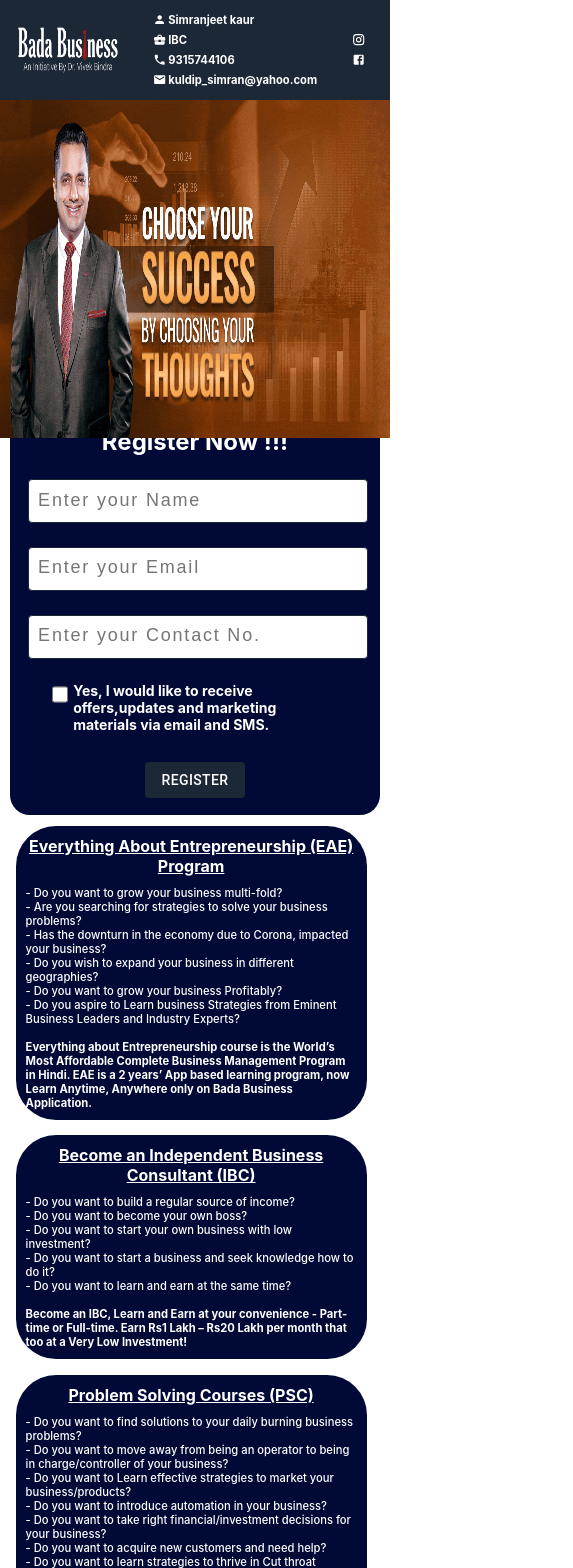
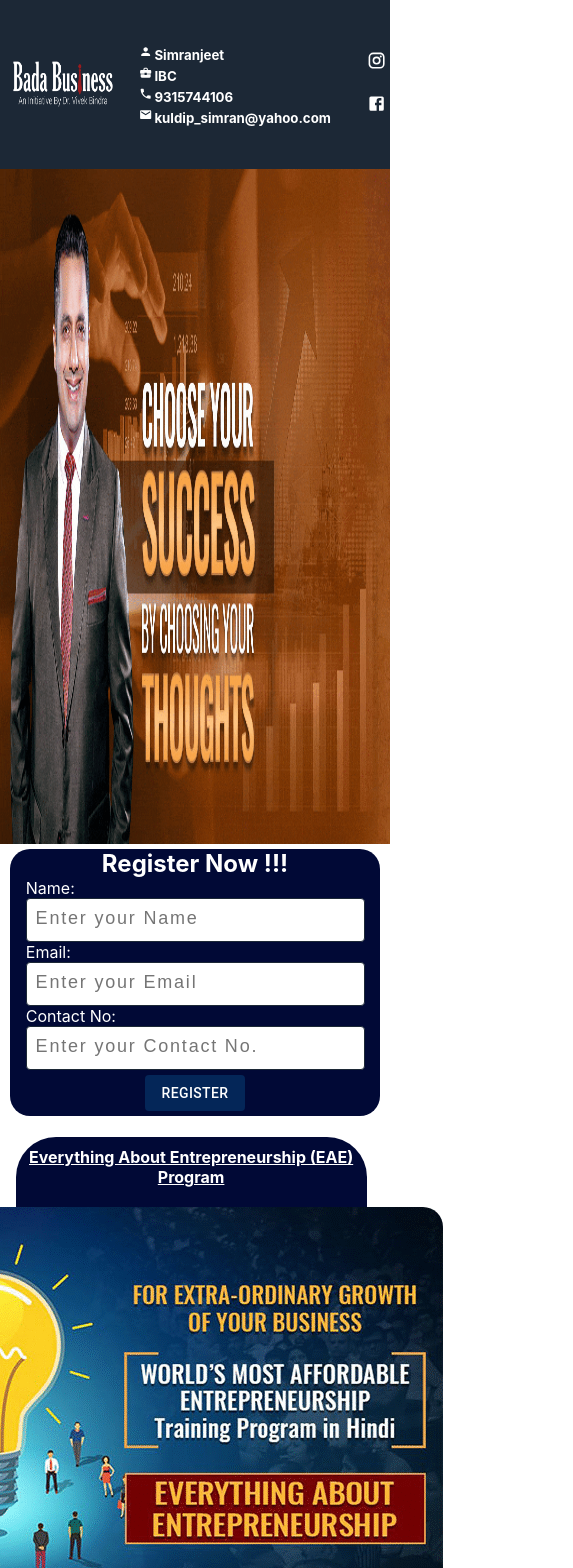
Before and after one commit to varunjeett/Bada_Business, a React (Create React App) app: page / in a window 390 px wide. Shown: the top 1568 px of the page, 573 px wide, since content can reach past the window. Built offline with nearby package versions, Linux system fonts and the light colour scheme.

Commit message:
some bugs

```diff
--- a/public/index.html
+++ b/public/index.html
@@ -9,7 +9,7 @@
       name="description"
       content="Join Dr. Vivek Bindra's Bada business team and earn 1 Lakh income working as parttime"
     />
-    <link rel="apple-touch-icon" href="%PUBLIC_URL%/logo192.png" />
+    <link rel="apple-touch-icon" href="%PUBLIC_URL%/BBLOGO.png" />
     <!--
       manifest.json provides metadata used when your web app is installed on a
       user's mobile device or desktop. See https://developers.google.com/web/fundamentals/web-app-manifest/
@@ -24,7 +24,7 @@
       work correctly both with client-side routing and a non-root public URL.
       Learn how to configure a non-root public URL by running `npm run build`.
     -->
-    <title>Earn 1 lakh per month as parttime income with Dr. Vivek Bindra </title>
+    <title>Earn 1 lakh per month as parttime income with Dr.Vivek Bindra</title>
   </head>
   <body>
     <noscript>You need to enable JavaScript to run this app.</noscript>
--- a/src/Footer.css
+++ b/src/Footer.css
@@ -5,7 +5,6 @@
     display: flex;
     align-items: center;
     justify-content: space-around;
-
 }
 
 .footer__logo > img {
--- a/src/Header.css
+++ b/src/Header.css
@@ -1,18 +1,10 @@
 .header{
-    height: 100px;
+    height: 20vh;
     width:100%;
     background-color: #1C2836;
     display: flex;
-    flex-direction: row;
     align-items: center;
     justify-content: space-around;
-    position: sticky;
-    top: 0;
-   z-index: 100;
-}
-
-.header__logo{
-    flex: 0.2;
 }
 
 .header__logo > img {
@@ -20,12 +12,10 @@
     width: 200px;
 }
 
-.header__contact {
-    flex: 0.5;
+.header__contact{
     display: flex;
-    flex-direction: row;
+    flex-direction: column;
     color: white;
-    justify-content: space-around;
 }
 
 .header__text {
@@ -33,14 +23,12 @@
     flex-direction: row;
 }
 
-.header__text > h4 {
-    margin-top: 6px ;
-    margin-left: 4px;
+.header__text > h5 {
+    margin-top: 5px ;
+    margin-left:2px;
 }
 
-
 .header__icons {
-    flex: 0.2;
     display:flex;
     flex-direction: column;
 }
@@ -50,12 +38,29 @@
     text-decoration: none;
 
 }
+.icons{
+    margin: 10px;
+}
 
 @media screen and (max-width:960px){
 
+
+
     .header{
+        height: 20vh;
+        width:100%;
+        background-color: #1C2836;
+        display: flex;
+        align-items: center;
         justify-content: space-around;
+        z-index: 100;
+
     }
+
+    .header__logo {
+        flex:0.2;
+    }
+
 
 
     .header__logo > img {
@@ -64,6 +69,7 @@
     }
 
     .header__contact {
+        flex:0.5;
         display: flex;
         flex-direction: column;
         color: white;
@@ -72,19 +78,11 @@
     .header__text {
         display: flex;
         flex-direction: row;
+        font-size: 1.0em !important;
     }
 
-    .header__text > h4 {
-        font-size: 0.7em;
-        margin-top: 3px ;
-        margin-left:2px;
-    }
-
-    .header__icons{
-        font-size: smaller !important;
-    }
-
-    .header__end__icons {
+    .header__icons {
+        flex: 0.2;
         max-width: 20px;
         display:flex;
         flex-direction: column;
@@ -95,6 +93,9 @@
         text-decoration: none;
 
     }
+    .icons{
+        font-size: 1.2em !important;
+    }
 
 
 }
--- a/src/Header.js
+++ b/src/Header.js
@@ -13,45 +13,45 @@
         <div className="header">
 
         <div className="header__logo">
-                <img src={logo}  alt="Relevant Photograph here" />
+            <img src={logo} alt="Relevant Photograph here" />
         </div>
 
         <div className="header__contact">
             <div className="header__text">
                 <span >
-                        <PersonIcon fontSize="large" className="header__icons" />
+                    <PersonIcon className="icon" />
                 </span>
-                    <h4>Simranjeet kaur</h4>
+                <h5>Simranjeet</h5>
             </div>
 
             <div className="header__text">
-                    <span><BusinessCenterIcon fontSize="large"className="header__icons"/></span>
-                    <h4>IBC </h4>
+                <span><BusinessCenterIcon className="icon"/></span>
+                <h5>IBC </h5>
             </div>
 
             <div className="header__text">
                 <span>
-                        <PhoneIcon  fontSize="large" className="header__icons"/>
+                    <PhoneIcon className="icon"/>
                 </span>
-                    <h4> 9315744106</h4>
+                <h5> 9315744106</h5>
             </div>
 
 
             <div className="header__text">
                 <span>
-                        <MailIcon fontSize="large"  className="header__icons" />
+                    <MailIcon className="icon" />
                 </span>
 
-                    <h4> kuldip_simran@yahoo.com</h4>
+                <h5> kuldip_simran@yahoo.com</h5>
             </div>
 
         </div>
 
 
-            <div className="header__end__icons">
+        <div className="header__icons">
             <div className="header__icons__single">
-                <a href="https://bit.ly/2EVbbsr" target="_blank" rel="noopener noreferrer" >  { <InstagramIcon fontSize="large"  className="header__icons"/> }</a>
-                <a href="https://bit.ly/2GbR4Ha" target="_blank"  rel="noopener noreferrer" > { <FacebookIcon fontSize="large"  className="header__icons" /> }</a>
+            <a href="https://bit.ly/2EVbbsr" target="_blank" rel="noopener noreferrer" >  { <InstagramIcon fontSize="large" className="icons"/> }</a>
+            <a href="https://bit.ly/2GbR4Ha" target="_blank" rel="noopener noreferrer" > { <FacebookIcon fontSize="large" className="icons" /> }</a>
             </div>
         </div>
 
--- a/src/Landing.css
+++ b/src/Landing.css
@@ -1,10 +1,10 @@
 .landing__gifleft{
     background-color: rgb(1, 9, 54);
-    border-radius: 40px;
+    border-radius: 20px;
     display: flex;
     flex-direction: column;
-    width: 90%;
-    margin: 4%;
+    width: 100%;
+
 }
 
 .landing__head{
@@ -22,8 +22,7 @@
 }
 
 .landing__gif{
-    flex: 0.4       ;
-
+    flex: 0.4;
 }
 
 .landing__gif > img{
@@ -34,9 +33,11 @@
 }
 
 .landing__text{
+    flex: 0.3;
     color: white;
-    display: grid;
-    place-content: center;
+    /* display: grid;
+    place-content: center; */
+    /* text-align: center; */
     font-weight: bolder;
 }
 
@@ -57,9 +58,12 @@
         font-weight: 500;
     }
 
-    .landing__gif{
-        display: none;
 
+    .landing__gif > img{
+        width: fit-content ;
+        height: fit-content;
+        border-radius: 20px;
+        margin: 10px 10px;
     }
 
     .landing__text{
--- a/src/MiddlePage.css
+++ b/src/MiddlePage.css
@@ -1,68 +1,59 @@
-.middlePage__first{
-    width: 100%;
-    height: 700px;
+.middlepage {
   display: flex;
+  flex-direction: column;
 }
 
-.img__css > img{
+.middlepage__component1 {
+  display: flex;
+  flex-direction: row;
+  background-image: url("Media/banner0.gif");
   width: 100%;
-    height: 80%;
-    z-index: 1;
-    position: absolute;
+  height: 80vh;
+  justify-content: space-around;
+  align-items: center;
+  background-size: 100% 100%;
+  background-repeat: no-repeat;
 }
 
-.middlePage__first{
-    z-index: 2;
-    position: relative;
+.blank {
+  flex: 0.70;
 }
 
-.blank{
-    flex: 0.7;
+.middlepage__form {
+  flex: 0.25;
+  width: 100%;
+  height: 60% ;
 }
 
-.middlePage__form{
-    height: 400px;
-    flex: 0.25;
-    margin-top: 10%;
-
-}
-
-
-
-.review__table{
-
+.review__table {
   background-color: white;
   border-radius: 20px;
   width: 100%;
-    height: 100% ;
+  height: 100%;
   display: flex;
   justify-content: space-around;
   flex-direction: column;
-    margin-top: 5px;
-    margin-bottom: 5px;
+  padding-top: 5px;
+  padding-bottom: 5px;
   align-items: center;
 }
 
-.inputform{
+.inputform {
+  padding-right: 5px;
   width: 90%;
   display: flex;
   flex-direction: column;
   align-items: flex-start;
 }
 
-
-.inputform > input{
+.inputform > input {
   height: 40px;
   border-radius: 4px;
-
-    border: 1px solid #1C2836;
+  border: 1px solid #1c2836;
   width: 100%;
-
 }
 
 .review__table__inside {
-
-    /* display:inline; */
   width: 77%;
   align-items: left;
   font-size: 0.75em;
@@ -71,85 +62,81 @@
   justify-content: space-between;
 }
 
-input[type= checkbox]{
+input[type="checkbox"] {
   margin-top: -5px;
-    height:35px;
+  height: 35px;
   width: 35px;
   margin-right: 5px;
 }
 
 ::placeholder {
-
   font-size: large;
   letter-spacing: 0.1em;
 }
 
-.button__div{
+.button__div {
   margin-top: 5px;
   margin-bottom: 5px;
-
 }
 
-.review__button{
+.review__button {
   position: relative;
   border-radius: 4px;
   font-weight: 200;
   align-self: center;
   align-content: center;
   width: 100px;
-    background-color: #1C2836 !important ;
+  background-color: #1c2836 !important ;
   color: white !important ;
-    border: 1px solid ;
+  border: 1px solid;
   padding: 5px 5px;
-
 }
 .review__button:hover {
   font-weight: bold;
-    box-shadow: 0 12px 16px 0 rgba(0,0,0,0.24), 0 17px 50px 0 rgba(0,0,0,0.19);
+  box-shadow: 0 12px 16px 0 rgba(0, 0, 0, 0.24),
+    0 17px 50px 0 rgba(0, 0, 0, 0.19);
 }
 
-.review__table > input{
+.review__table > input {
   display: block;
   width: 80%;
 }
 
-h1{
+h1 {
   text-align: center;
   text-decoration: underline;
 }
 
-.middle__bottom > img{
+.middle__bottom > img {
   width: 100%;
 }
 
-.end__button{
+.end__button {
   display: grid;
-    place-content: center ;
+  place-content: center;
 }
 
-.end__button__END{
-
+.end__button__END {
   border-radius: 40px;
   font-weight: 300;
   margin-bottom: 20%;
   font-size: large;
-    font-family: 'Cedarville Cursive', cursive;
+  font-family: "Cedarville Cursive", cursive;
   width: 150px;
   color: white;
-    background-image: linear-gradient(#5ba0ff,#89f7fe);
-    border: 1px solid ;
+  background-image: linear-gradient(#5ba0ff, #89f7fe);
+  border: 1px solid;
   border-color: #a88734 #9c7e31 #846a29;
   padding: 4px 7px;
-
 }
 
 .end__button__END:hover {
   font-weight: bold;
-    box-shadow: 0 12px 16px 0 rgba(0,0,0,0.24), 0 17px 50px 0 rgba(0,0,0,0.19);
+  box-shadow: 0 12px 16px 0 rgba(0, 0, 0, 0.24),
+    0 17px 50px 0 rgba(0, 0, 0, 0.19);
 }
 
-
-.middlePage__from__css{
+.middlePage__from__css {
   display: none;
 }
 
@@ -160,26 +147,22 @@
   /* margin-right: 55%; */
 }
 
-
-
-
-@media screen and (max-width:960px){
-    .middlePage__first{
+@media screen and (max-width: 960px) {
+  .middlepage__form {
     display: none;
   }
 
-    .img__css > img{
+  .img__css > img {
     width: 100%;
     height: 40%;
   }
-    .middlePage__form{
-        display:none;
-
+  .middlePage__form {
+    display: none;
   }
 
   .input-feedback {
     color: rgb(235, 54, 54);
-        font-size: 0.7em;
+    font-size: 0.9em;
     margin-bottom: 10px;
     margin-right: 55%;
   }
@@ -188,28 +171,25 @@
     border: 2px solid red;
   }
 
-
-    .middlePage__first{
-
+  .middlePage__first {
     width: 100%;
     height: 310px;
     display: flex;
   }
 
-    .middlePage__from__css{
+  .middlePage__from__css {
     display: flex;
     height: 400px;
     flex: 0.25;
   }
 
-
-    .review__table__css{
-        margin-left:auto;
-        margin-right:auto;
+  .review__table__css {
+    margin-left: auto;
+    margin-right: auto;
     background-color: rgb(1, 9, 54);
     border-radius: 20px;
     width: 95%;
-        height: 100% ;
+    height: 100%;
     display: flex;
     justify-content: space-around;
     flex-direction: column;
@@ -219,10 +199,10 @@
     color: white;
   }
 
-    .review__table__css > input{
+  .review__table__css > input {
     height: 40px;
     border-radius: 4px;
-        border: 1px solid #1C2836;
+    border: 1px solid #1c2836;
     width: 80%;
   }
 
@@ -235,49 +215,43 @@
     justify-content: space-between;
   }
 
-    .review__table__inside__css > input{
+  .review__table__inside__css > input {
     margin-top: 1px;
-        height:25px;
+    height: 25px;
     width: 25px;
     margin-right: 5px;
   }
 
   ::placeholder {
-
     font-size: large;
     letter-spacing: 0.1em;
   }
 
-    .button__div__css{
+  .button__div__css {
     margin-top: 5px;
     margin-bottom: 5px;
-
   }
 
-    .review__button__css{
+  .review__button {
     position: relative;
     border-radius: 4px;
     font-weight: 200;
     align-self: center;
     align-content: center;
     width: 100px;
-        background-color: rgb(0, 51, 128) !important ;
+    letter-spacing: 0.5em;
+    background-color: rgb(4, 38, 88) !important ;
     color: white !important ;
-        border: 1px solid ;
+    border: 1px solid;
     padding: 5px 5px;
-
   }
   .review__button__css:hover {
     font-weight: bold;
-        box-shadow: 0 12px 16px 0 rgba(0,0,0,0.24), 0 17px 50px 0 rgba(0,0,0,0.19);
+    box-shadow: 0 12px 16px 0 rgba(0, 0, 0, 0.24),
+      0 17px 50px 0 rgba(0, 0, 0, 0.19);
   }
 
-    .review__button__css > input{
+  .review__button__css > input {
     margin: 10px;
   }
-
-
-
-
-
 }
--- a/src/MiddlePage.js
+++ b/src/MiddlePage.js
@@ -4,7 +4,7 @@
 import "./MiddlePage.css";
 import f1 from "./Media/f1.jpg";
 import f2 from "./Media/f2.jpg";
-import img1 from './Media/banner0.gif'
+import img1 from "./Media/banner0.gif";
 import Landing3 from "./Landing3";
 import Landing5 from "./Landing5";
 import Landingleft4 from "./Landingleft4";
@@ -14,7 +14,10 @@
 import * as Yup from "yup";
 import { Formik } from "formik";
 
+const obj=new Date();
+
 const MiddlePage = () => (
+
   <Formik
     initialValues={{ name: "", number: "", email: "" }}
 
@@ -27,6 +30,7 @@
           name: values.name,
           number: values.number,
           email: values.email,
+          timestamp: obj.getTime()
         })
         .then(
           alert("Thanks for the submission, we'll get back to you soon !!!")
@@ -34,15 +38,11 @@
         .catch((error) => {
           alert(error.message);
         });
-
-      window.location.reload();
     }}
     validationSchema={Yup.object().shape({
       name: Yup.string().required("Name is required"),
-      email: Yup.string().email().required("Email is required"),
-      number: Yup.string()
-        .length(10, "Length should be equal to 10")
-        .required("Phone is required"),
+      email: Yup.string().email(),
+      number: Yup.string().length(10, "Length should be equal to 10"),
     })}
   >
     {(props) => {
@@ -56,30 +56,22 @@
       } = props;
 
       return (
-        <div className="middlePage">
+        <div className="middlepage">
 
-          <div className="img__css">
-            <img src={img1} alt="banner" />
-          </div>
-
-
-          <div className="middlePage__first">
+          <div className="middlepage__component1">
               <div className="blank"></div>
-            <div className="middlePage__form">
-              {/* form below */}
+              <div className="middlepage__form">
                 <form onSubmit={handleSubmit} className="review__table">
                   <h2>Register Now !!!</h2>
 
-
-
                   <div className="inputform">
-                  <label htmlFor="name"></label>
+                    <label htmlFor="name">Name:</label>
                     <input
                       name="name"
                       type="text"
                       value={values.name}
                       placeholder=" Enter your Name"
-                    onChange={handleChange}
+                      inputform     onChange={handleChange}
                       onBlur={handleBlur}
                     />
                     {errors.name && touched.name && (
@@ -87,9 +79,8 @@
                     )}
                   </div>
 
-
                   <div className="inputform">
-                  <label htmlFor="email"></label>
+                    <label htmlFor="email">Email:</label>
                     <input
                       name="email"
                       type="email"
@@ -98,20 +89,14 @@
                       onChange={handleChange}
                       onBlur={handleBlur}
                     />
-                  {/* <div className="form__errors"> */}
+
                     {errors.email && touched.email && (
-
                       <div className="input-feedback">*{errors.email}</div>
                     )}
-                  {/* </div> */}
-
-
                   </div>
 
                   <div className="inputform">
-
-
-                  <label htmlFor="number"></label>
+                    <label htmlFor="number">Contact No.:</label>
                     <input
                       name="number"
                       type="tel"
@@ -123,15 +108,6 @@
                     {errors.number && touched.number && (
                       <div className="input-feedback">*{errors.number}</div>
                     )}
-
-                </div>
-
-                <div className="review__table__inside">
-                  <input type="checkbox" />
-                  <h3>
-                    Yes, I would like to receive offers,updates and marketing
-                    materials via email and SMS.
-                  </h3>
                   </div>
 
                   <div className="button__div">
@@ -145,17 +121,15 @@
                   </div>
                 </form>
               </div>
+
           </div>
-
-
-
 
           <div className="middlePage__from__css">
             <form onSubmit={handleSubmit} className="review__table__css">
               <h2>Register Now !!!</h2>
 
               <div className="inputform">
-                <label htmlFor="name"></label>
+                <label htmlFor="name">Name:</label>
                 <input
                   name="name"
                   type="text"
@@ -170,7 +144,7 @@
               </div>
 
               <div className="inputform">
-                <label htmlFor="email"></label>
+                <label htmlFor="email">Email:</label>
                 <input
                   name="email"
                   type="email"
@@ -185,7 +159,7 @@
               </div>
 
               <div className="inputform">
-                <label htmlFor="number"></label>
+                <label htmlFor="number">Contact No:</label>
                 <input
                   name="number"
                   type="tel"
@@ -197,15 +171,6 @@
                 {errors.number && touched.number && (
                   <div className="input-feedback">*{errors.number}</div>
                 )}
-
-              </div>
-
-              <div className="review__table__inside">
-                <input type="checkbox" />
-                <h3>
-                  Yes, I would like to receive offers,updates and marketing
-                  materials via email and SMS.
-                </h3>
               </div>
 
               <div className="button__div">
```
Also changed, not shown: firebase.json (added), src/Media/BBLOGO.png (renamed from public/BBLOGO.png), 1 other file (tests, documents, lock files or other folders). Lines whose indentation alone changed are shown as unchanged.
